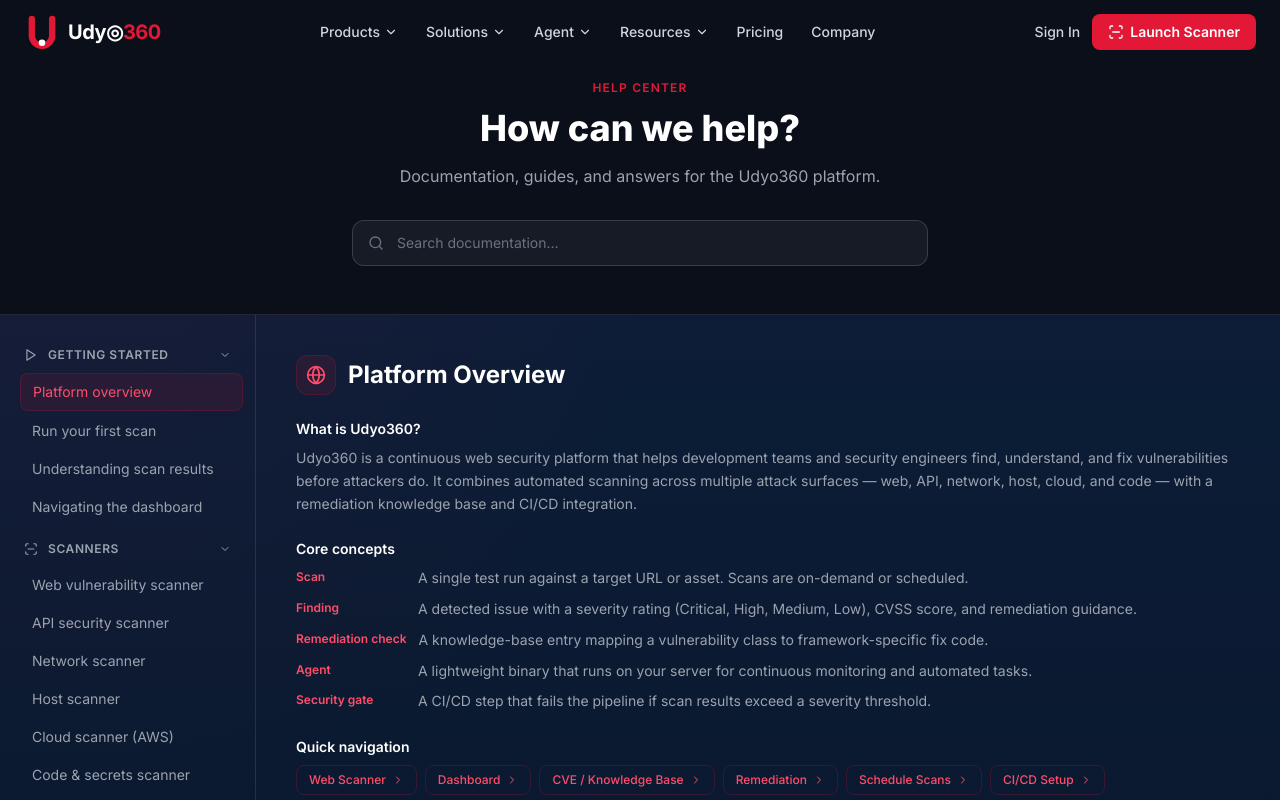
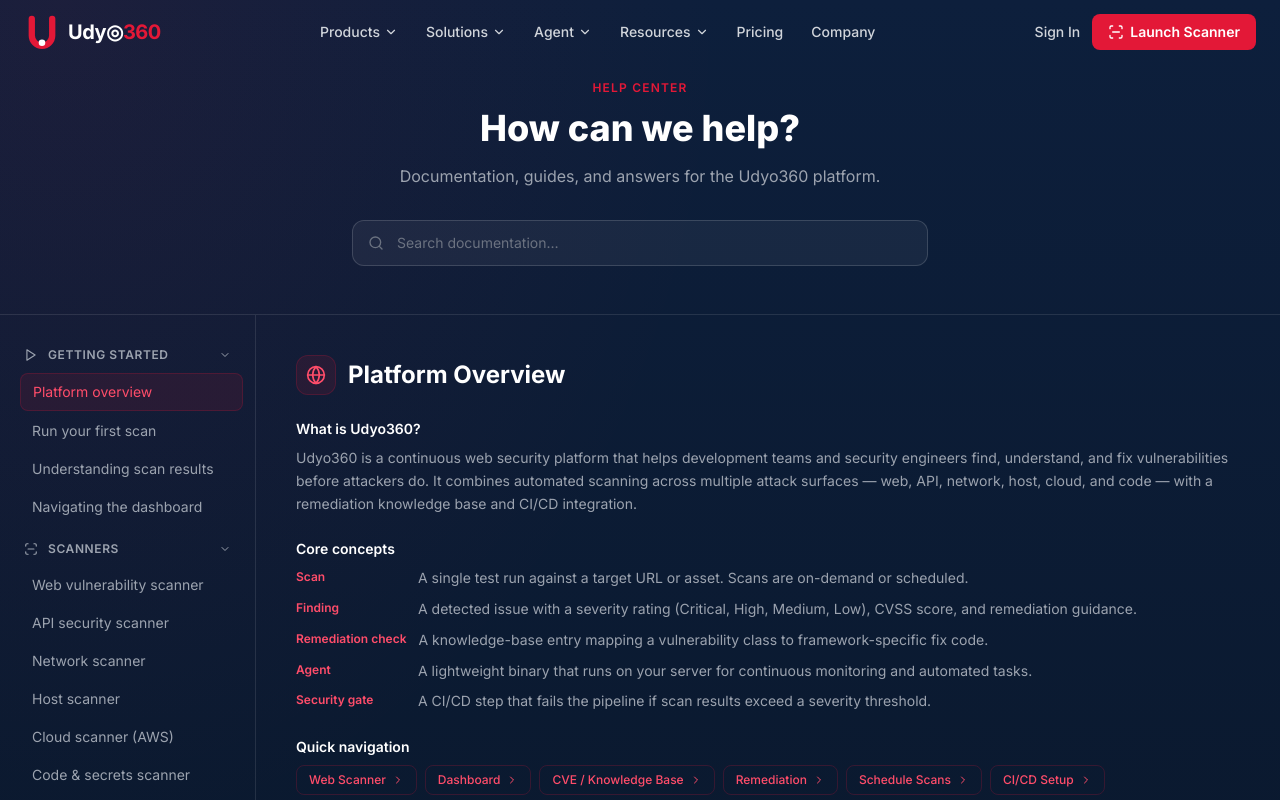
Before and after one commit to MeenakshiBalekar/webshield-scanner-website, a React (Vite) app in the folder website/: page /help in a window 1280 px wide. Shown: the top 800 px of the page. Built offline with nearby package versions, Linux system fonts and the light colour scheme.

Commit message:
Fix Help page background to match homepage gradient
Removed bg-[#0a0f1a] from hero section so the page-bg gradient
(navy with subtle crimson/blue radial accents) shows through.

https://claude.ai/code/session_013otxbeQUWQdB3wKkxUoSrV

```diff
--- a/website/src/pages/HelpPage.jsx
+++ b/website/src/pages/HelpPage.jsx
@@ -501,7 +501,7 @@ export default function HelpPage() {
       <Navbar />
 
       {/* Hero */}
-      <div className="pt-20 pb-12 border-b border-white/10 bg-[#0a0f1a]">
+      <div className="pt-20 pb-12 border-b border-white/10">
         <div className="max-w-4xl mx-auto px-4 sm:px-6 text-center">
           <p className="text-xs text-crimson-500 font-semibold uppercase tracking-widest mb-3">Help Center</p>
           <h1 className="text-4xl font-extrabold text-white mb-4">How can we help?</h1>
```
